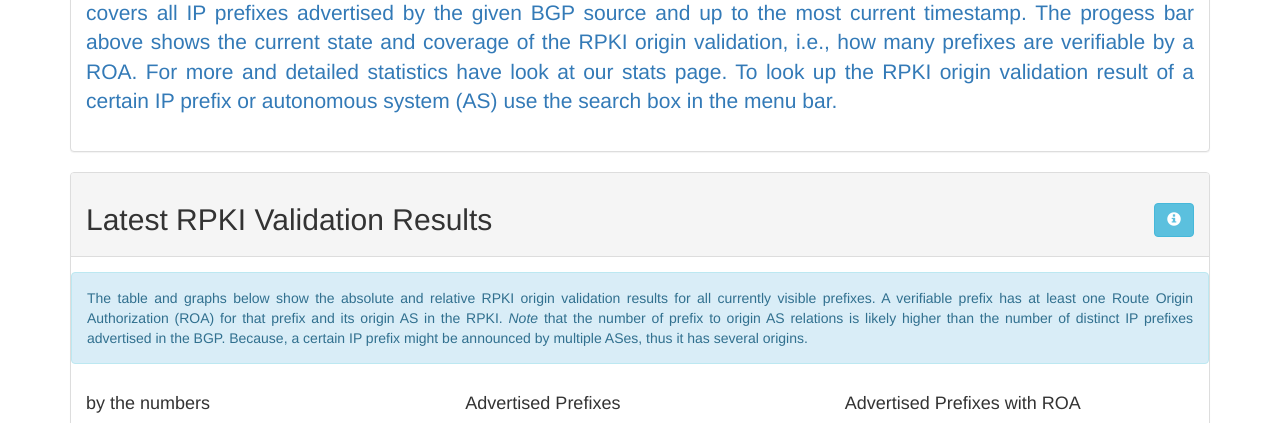
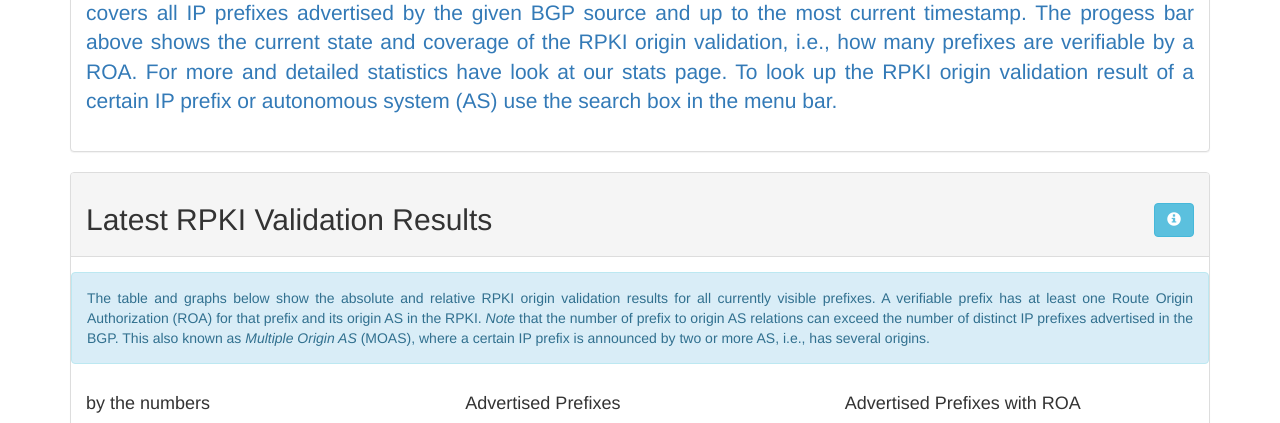
Before and after one commit to rtrlib/rpki-read, a Flask app: template src/app/templates/dashboard.html in a window 1280 px wide, after a click that opens the changed part. Shown: the part 270-693 px from the top of the page. Run offline with Flask 2, Linux system fonts and the light colour scheme; the template is opened without the code that fills it, so the values that code supplies are empty; some libraries are stand-ins or nearby versions.

Commit message:
update info texts

```diff
--- a/src/app/templates/dashboard.html
+++ b/src/app/templates/dashboard.html
@@ -109,8 +109,8 @@
                                 <p class="text-justify">
                                     The table and graphs below show the absolute and relative RPKI origin validation results for all currently visible prefixes.
                                     A verifiable prefix has at least one Route Origin Authorization (ROA) for that prefix and its origin AS in the RPKI.
-                                    <i>Note</i> that the number of prefix to origin AS relations is likely higher than the number of distinct IP prefixes advertised in the BGP.
-                                    Because, a certain IP prefix might be announced by multiple ASes, thus it has several origins.
+                                    <i>Note</i> that the number of prefix to origin AS relations can exceed the number of distinct IP prefixes advertised in the BGP.
+                                    This also known as <i>Multiple Origin AS</i> (MOAS), where a certain IP prefix is announced by two or more AS, i.e., has several origins.
                                 </p>
                             </div>
                         </div>
--- a/src/app/templates/stats.html
+++ b/src/app/templates/stats.html
@@ -174,8 +174,8 @@
                                 <p class="text-justify">
                                     The graphs below show the RPKI validation results for all prefixes observed during the last 24h.
                                     A verifiable prefix has at least one Route Origin Authorization (ROA) for that prefix and its origin AS in the RPKI.
-                                    <i>Note</i> that the number of prefix to origin AS relations is likely higher than the number of distinct IP prefixes advertised in the BGP.
-                                    Because, a certain IP prefix might be announced by multiple ASes, thus it has several origins.
+                                    <i>Note</i> that the number of prefix to origin AS relations can exceed the number of distinct IP prefixes advertised in the BGP.
+                                    This also known as <i>Multiple Origin AS</i> (MOAS), where a certain IP prefix is announced by two or more AS, i.e., has several origins.
                                 </p>
                             </div>
                         </div>
```
